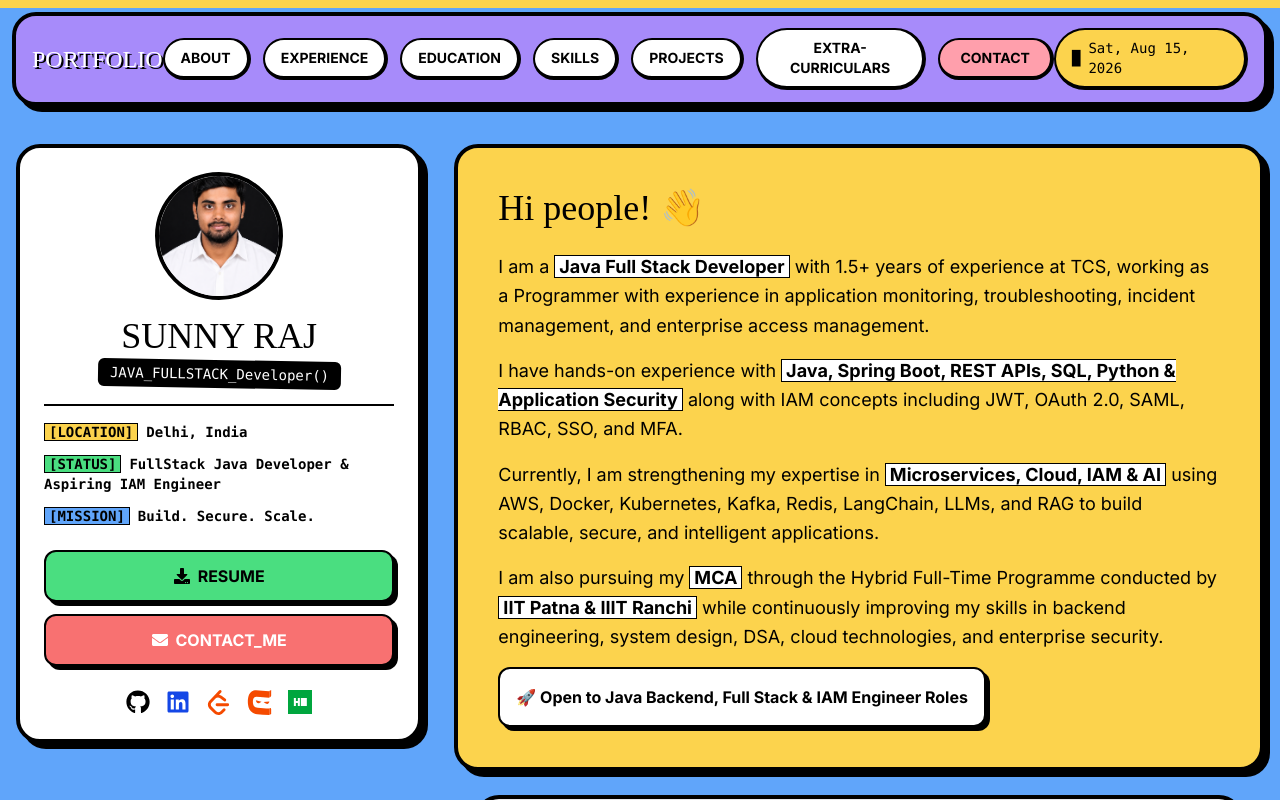
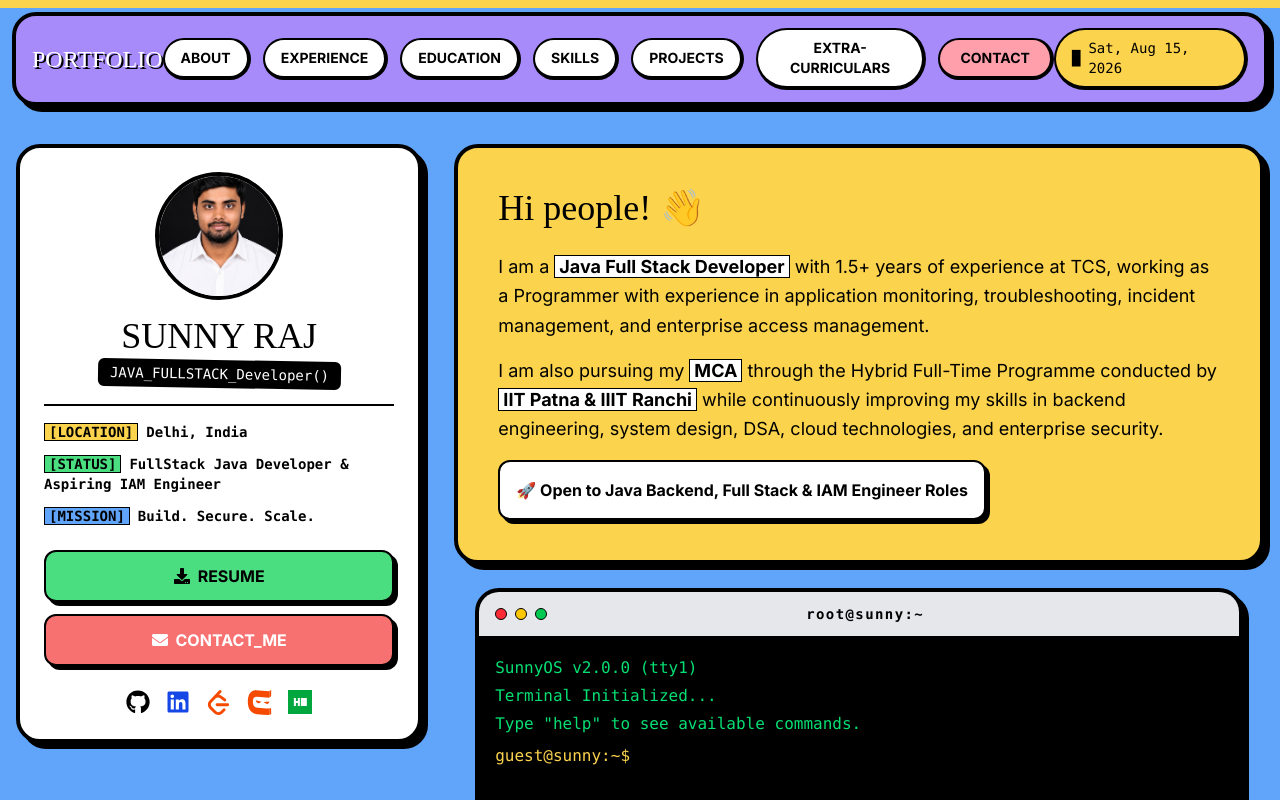
Before and after one commit to rajSunny5714/new-portfolio, a React (Vite) app: page / in a window 1280 px wide. Shown: the top 800 px of the page. Built offline with nearby package versions, Linux system fonts and the light colour scheme; the HTML template or start-up script is replaced by a standard one; a web font is replaced by a local one.

Commit message:
Update Hero.tsx

```diff
--- a/src/components/sections/Hero.tsx
+++ b/src/components/sections/Hero.tsx
@@ -151,22 +151,6 @@ const Hero = () => {
         </p>
 
         <p className="text-lg font-medium leading-relaxed mb-4">
-          I have hands-on experience with{' '}
-          <span className="font-bold bg-white px-1 border border-black">
-            Java, Spring Boot, REST APIs, SQL, Python & Application Security
-          </span>{' '}
-          along with IAM concepts including JWT, OAuth 2.0, SAML, RBAC, SSO, and MFA.
-        </p>
-
-        <p className="text-lg font-medium leading-relaxed mb-4">
-          Currently, I am strengthening my expertise in{' '}
-          <span className="font-bold bg-white px-1 border border-black">
-            Microservices, Cloud, IAM & AI
-          </span>{' '}
-          using AWS, Docker, Kubernetes, Kafka, Redis, LangChain, LLMs, and RAG to build scalable, secure, and intelligent applications.
-        </p>
-
-        <p className="text-lg font-medium leading-relaxed mb-4">
           I am also pursuing my{' '}
           <span className="font-bold bg-white px-1 border border-black">
             MCA
```
